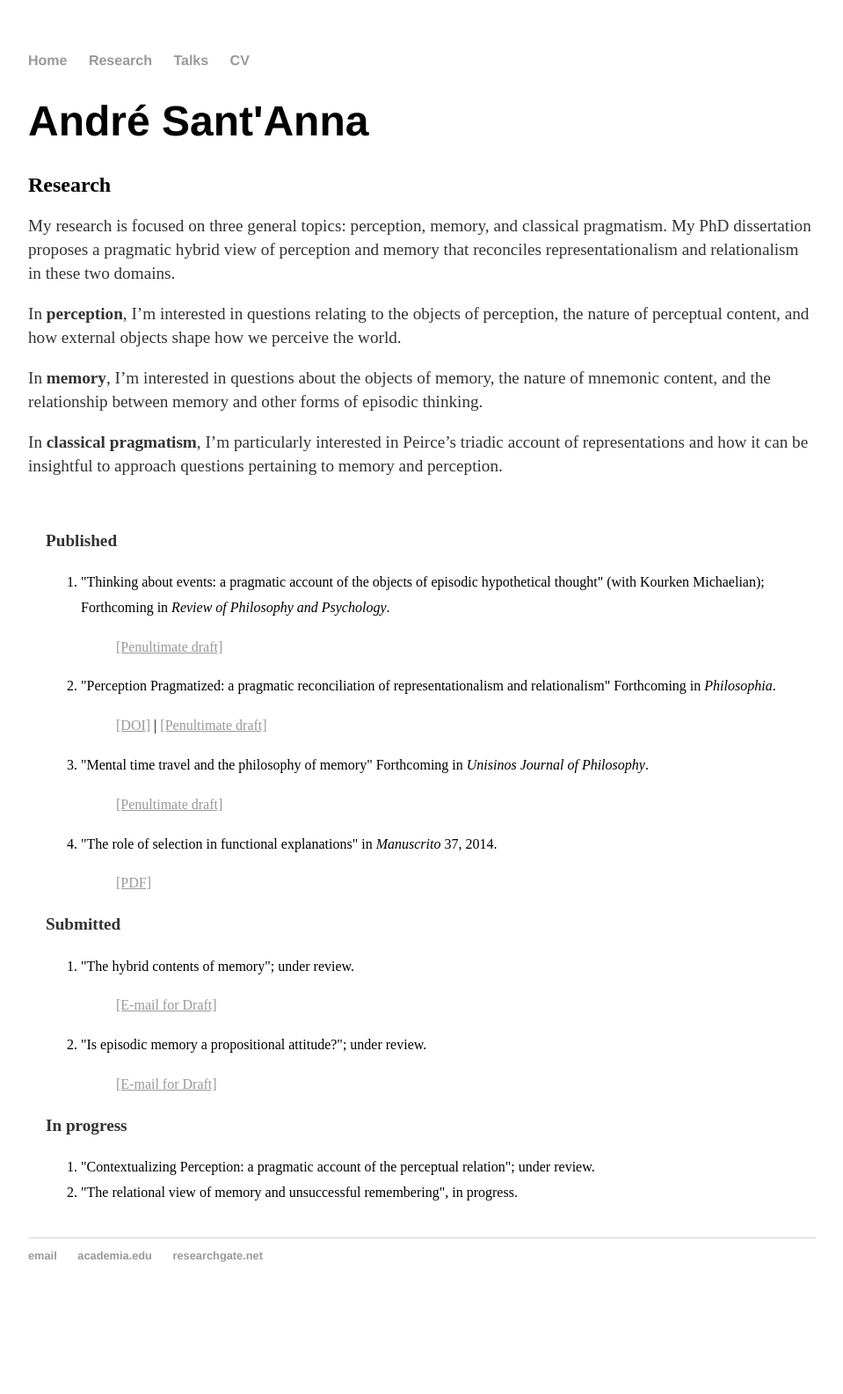
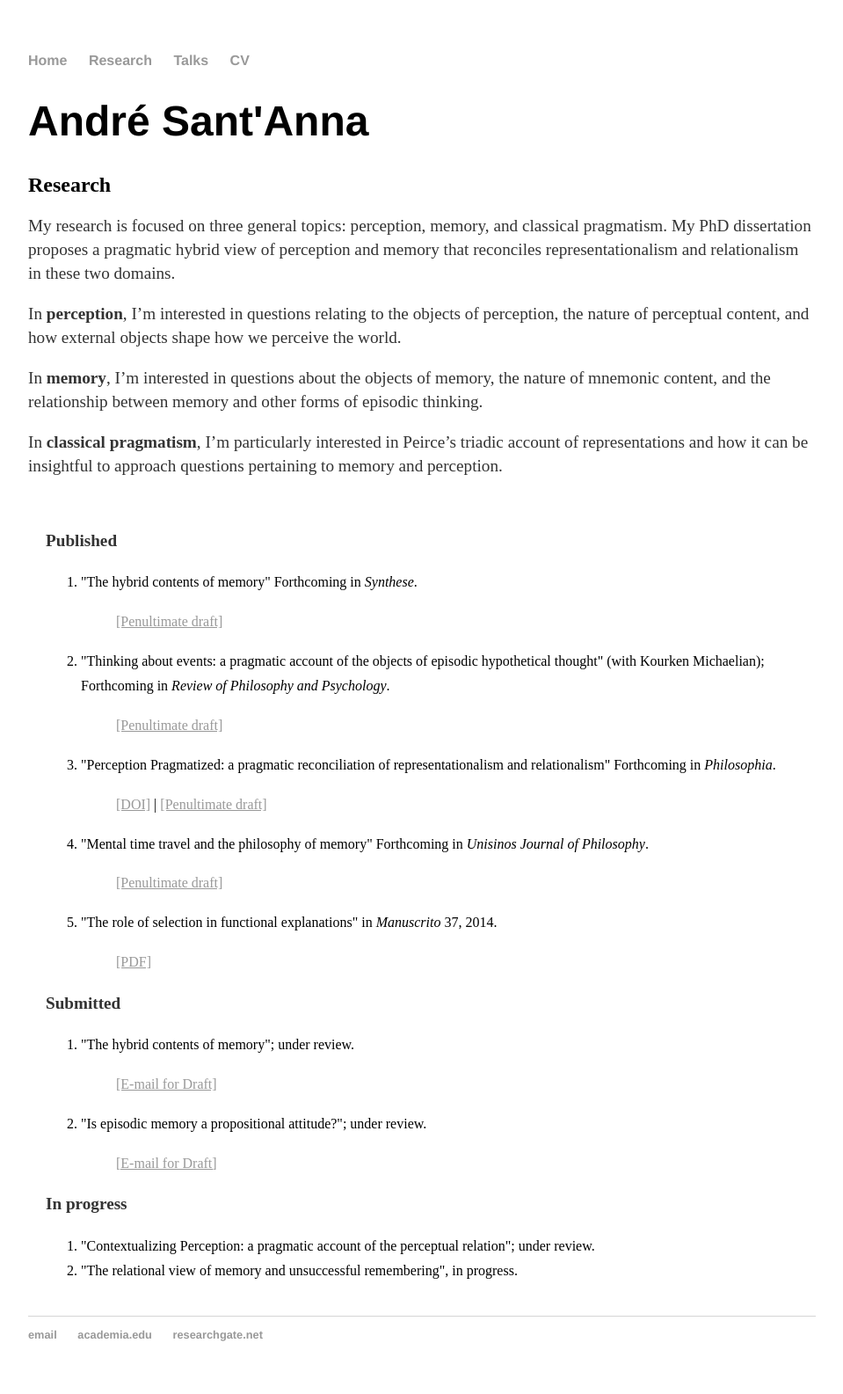
Before and after one commit to andresantanna/andresantanna.github.io, a Jekyll site: the page built from research.html, in a window 1280 px wide. Shown: the whole page at 88% size, without its empty margins (160-1119 px from the left). Built offline with Jekyll 4.4.1, drawn with Linux system fonts in a browser that asks for light colours; comment, search, counter and statistics services are not loaded; before the commit the page ends 1495 px from its top, so only the background shows below that.

Commit message:
Update research.html

```diff
--- a/research.html
+++ b/research.html
@@ -19,6 +19,10 @@ title: André Sant'Anna - Research
 
 
 <ol type="1">
+	<li>"The hybrid contents of memory" Forthcoming in <i>Synthese</i>.</li>
+		<dl>
+		<dd><a href="/hybrid-contents.pdf"><u>[Penultimate draft]</u></a></dd>
+		</dl>
 	<li>"Thinking about events: a pragmatic account of the objects of episodic hypothetical thought" (with Kourken Michaelian); Forthcoming in <i>Review of Philosophy and Psychology</i>.</li>
  		<dl>
 		<dd><a href="/eht-pragmatism-final.pdf"><u>[Penultimate draft]</u></a></dd>
```
